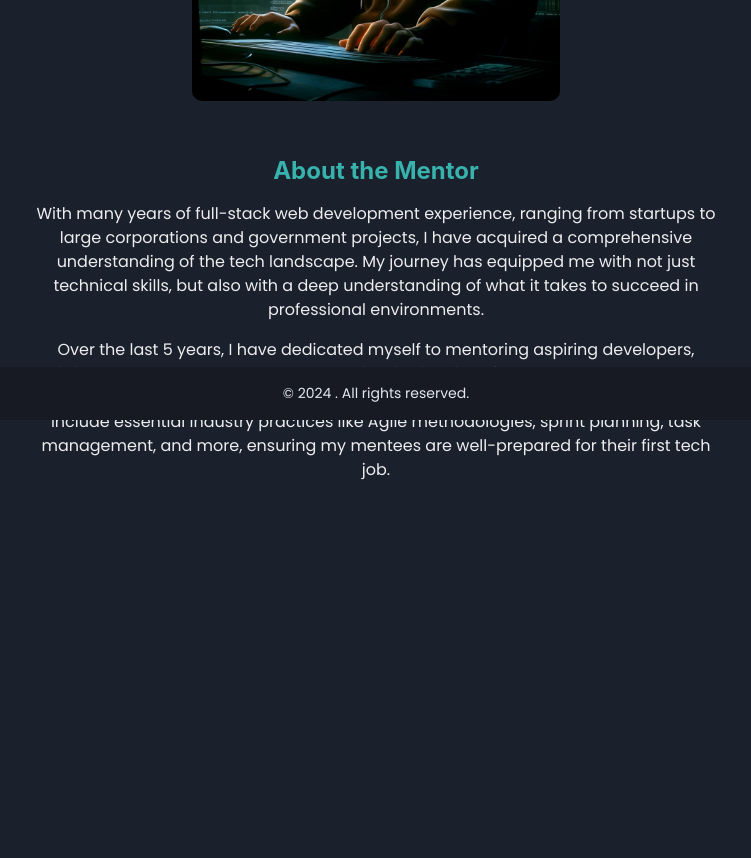
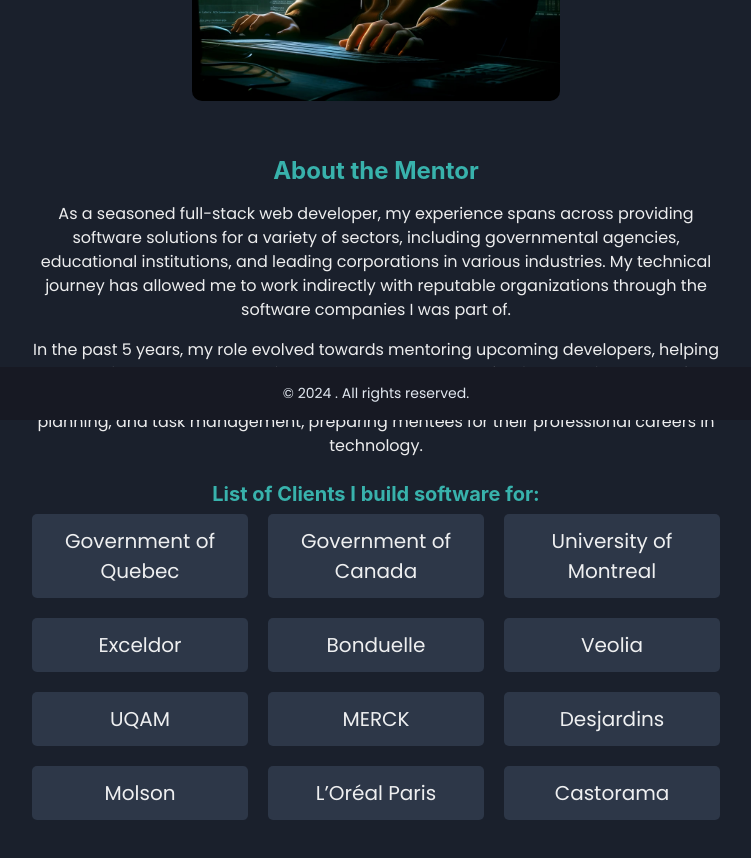
Before and after one commit to silavsale/dev-mentor, a React (Create React App) app: page /about in a window 1280 px wide. Shown: the part 380-1238 px from the top of the page, without its empty margins (264-1015 px from the left). Before the commit the page ends 926 px from the top, so only its background shows below. Built offline with nearby package versions, Linux system fonts and the light colour scheme; a web font is replaced by a local one.

Commit message:
update about mentor section

```diff
--- a/src/Components/AboutTheMentor.js
+++ b/src/Components/AboutTheMentor.js
@@ -6,14 +6,66 @@
   Image,
   Text,
   VStack,
+  SimpleGrid,
+  Tooltip,
   useColorModeValue,
 } from '@chakra-ui/react';
 import imageOfCoder from '../assets/Coder.webp';
 
 function AboutTheMentor() {
-  // Use color mode value for dynamic color changes.
   const bgColor = useColorModeValue('gray.100', 'gray.700');
-  const borderColor = useColorModeValue('gray.200', 'gray.600');
+
+  const clients = [
+    {
+      name: 'Government of Quebec',
+      description: 'Developed public service applications.',
+    },
+    {
+      name: 'Government of Canada',
+      description: 'Worked on national digital infrastructure projects.',
+    },
+    {
+      name: 'University of Montreal',
+      description: 'Implemented educational management systems.',
+    },
+    {
+      name: 'Exceldor',
+      description: 'Created supply chain management software.',
+    },
+    {
+      name: 'Bonduelle',
+      description: 'Engineered agritech solutions for sustainable farming.',
+    },
+    {
+      name: 'Veolia',
+      description: 'Developed environmental and waste management systems.',
+    },
+    {
+      name: 'UQAM',
+      description: 'Collaborated on university administration software.',
+    },
+    {
+      name: 'MERCK',
+      description:
+        'Contributed to pharmaceutical research and development platforms.',
+    },
+    {
+      name: 'Desjardins',
+      description: 'Enhanced banking and financial services systems.',
+    },
+    {
+      name: 'Molson',
+      description: 'Upgraded production and distribution tracking systems.',
+    },
+    {
+      name: 'L’Oréal Paris',
+      description: 'Implemented beauty and retail management solutions.',
+    },
+    {
+      name: 'Castorama',
+      description: 'Developed retail and inventory management software.',
+    },
+  ];
 
   return (
     <Box textAlign="center" fontSize="xl" m={10}>
@@ -25,15 +77,7 @@
             width="50%"
             borderRadius="10px"
           />
-          <Box
-            p={{ base: 4, md: 6 }}
-            // shadow="lg"
-            // borderWidth="1px"
-            // borderColor={borderColor}
-            // borderRadius="lg"
-            // bg={bgColor}
-            // textAlign="left"
-          >
+          <Box p={{ base: 4, md: 6 }}>
             <Heading
               fontSize={{ base: 'xl', md: '2xl' }}
               color="teal.400"
@@ -42,22 +86,48 @@
               About the Mentor
             </Heading>
             <Text mt={4} fontSize={{ base: 'sm', md: 'md' }}>
-              With many years of full-stack web development experience, ranging
-              from startups to large corporations and government projects, I
-              have acquired a comprehensive understanding of the tech landscape.
-              My journey has equipped me with not just technical skills, but
-              also with a deep understanding of what it takes to succeed in
-              professional environments.
+              As a seasoned full-stack web developer, my experience spans across
+              providing software solutions for a variety of sectors, including
+              governmental agencies, educational institutions, and leading
+              corporations in various industries. My technical journey has
+              allowed me to work indirectly with reputable organizations through
+              the software companies I was part of.
             </Text>
             <Text mt={4} fontSize={{ base: 'sm', md: 'md' }}>
-              Over the last 5 years, I have dedicated myself to mentoring
-              aspiring developers, guiding them not only through the technical
-              intricacies of web development but also through the nuances of
-              professional life in tech. My focus extends beyond coding to
-              include essential industry practices like Agile methodologies,
-              sprint planning, task management, and more, ensuring my mentees
-              are well-prepared for their first tech job.
+              In the past 5 years, my role evolved towards mentoring upcoming
+              developers, helping them navigate both the technical landscape and
+              the professional environment of the tech industry. I have
+              emphasized practical skills like Agile methodologies, sprint
+              planning, and task management, preparing mentees for their
+              professional careers in technology.
             </Text>
+            <Heading
+              fontSize={{ base: 'md', md: 'xl' }}
+              color="teal.400"
+              mt={6}
+            >
+              List of Clients I build software for:
+            </Heading>
+            <SimpleGrid columns={3} spacing={5} mt={2}>
+              {clients.map((client) => (
+                <Tooltip
+                  key={client.name}
+                  label={client.description}
+                  placement="bottom"
+                  hasArrow
+                >
+                  <Box
+                    cursor="pointer"
+                    bg={bgColor}
+                    borderRadius={5}
+                    p={3}
+                    textAlign="center"
+                  >
+                    {client.name}
+                  </Box>
+                </Tooltip>
+              ))}
+            </SimpleGrid>
           </Box>
         </VStack>
       </Container>
```
